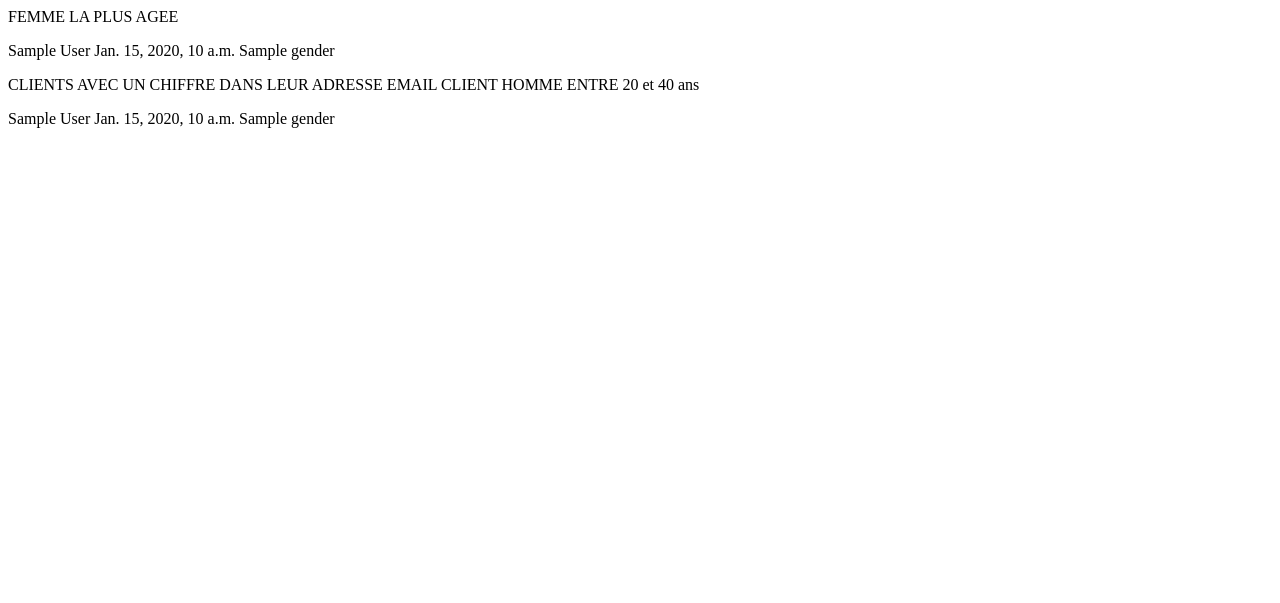
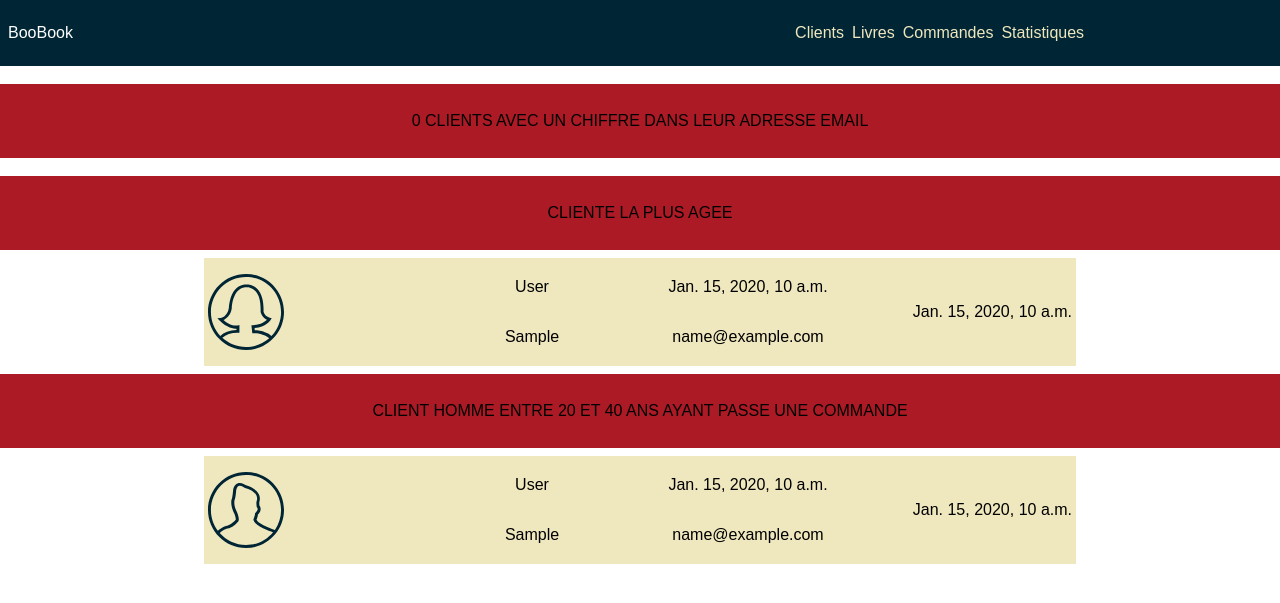
Before and after one commit to KevinPautonnier/mongoProject, a Django app: page /stats in a window 1280 px wide. Shown: the top 603 px of the page. Run offline with Django 3.2, Linux system fonts and the light colour scheme; tables that the repository leaves empty hold one stand-in row (values such as "Sample post"); a database or web service that is not in the repository returns one stand-in record (values such as "Sample title").

Commit message:
CSS de la page stat, plus ajout icon gender sur la page client

```diff
--- a/web_interface/templates/books.html
+++ b/web_interface/templates/books.html
@@ -4,7 +4,7 @@
 {% load getid %}
 <head>
     <meta charset="UTF-8">
-    <title>Title</title>
+    <title>Livres</title>
     <link rel="stylesheet" href="{% static 'css/style.css' %}"/>
 </head>
 <body>
--- a/web_interface/templates/stats.html
+++ b/web_interface/templates/stats.html
@@ -1,40 +1,91 @@
 <!DOCTYPE html>
 <html lang="fr">
+{% load static %}
 <head>
     <meta charset="UTF-8">
-    <title>Title</title>
+    <title>Statistiques</title>
+    <link rel="stylesheet" href="{% static 'css/style.css' %}"/>
 </head>
 <body>
+{% include 'static/header.html' %}
+<div>
+<br>
+</div>
+<div class="form-wrap">
+{{ mails }} CLIENTS AVEC UN CHIFFRE DANS LEUR ADRESSE EMAIL
+</div>
+<div>
+<br>
+</div>
+<div class="form-wrap">
+CLIENTE LA PLUS AGEE
+</div>
+
+<div class="books">
+    {% for femme in femmes %}
+        <div class="book">
+        <div class="info">
+            <img src="{% static  'images/Icon_femme.svg'%}">
+        </div>
+            <div class="info">
+                <p>
+                    {{ femme.last_name }}
+                </p>
+                <p>
+                    {{ femme.first_name }}
+                </p>
+            </div>
+            <div class="info">
+                <p>
+                    {{femme.birth_date}}
+                </p>
+                <p>
+                    {{ femme.email }}
+                </p>
+            </div>
+            <div class="info">
+                <p>
+                    {{ femme.registration_date }}
+                </p>
+            </div>
+
+        </div>
+    {% endfor %}
+</div>
 
 
-<div>
-FEMME LA PLUS AGEE
-    {% for femme in femmes %}
-        <p>
-            {{ femme.first_name }}
-            {{ femme.last_name }}
-            {{ femme.birth_date }}
-            {{ femme.gender }}
-        </p>
-    {% endfor %}
+<div class="form-wrap">
+CLIENT HOMME ENTRE 20 ET 40 ANS AYANT PASSE UNE COMMANDE
+</div>
+<div class="books">
+    {% for men in mens %}
+        <div class="book">
+        <div class="info">
+            <img src="{% static  'images/Icon_homme.svg'%}">
+        </div>
+            <div class="info">
+                <p>
+                    {{ men.last_name }}
+                </p>
+                <p>
+                    {{ men.first_name }}
+                </p>
+            </div>
+            <div class="info">
+                <p>
+                    {{men.birth_date}}
+                </p>
+                <p>
+                    {{ men.email }}
+                </p>
+            </div>
+            <div class="info">
+                <p>
+                    {{ men.registration_date }}
+                </p>
+            </div>
 
-CLIENTS AVEC UN CHIFFRE DANS LEUR ADRESSE EMAIL
-    {% for mail in mails %}
-        <p>
-            {{ mail.first_name }}
-            {{ mail.last_name }}
-            {{ mail.email }}
-        </p>
-    {% endfor %}
-
-CLIENT HOMME ENTRE 20 et 40 ans
-    {% for stat in stats %}
-        <p>
-            {{ stat.first_name }}
-            {{ stat.last_name }}
-            {{ stat.birth_date }}
-            {{ stat.gender }}
-        </p>
+        </div>
     {% endfor %}
 </div>
 
--- a/web_interface/views.py
+++ b/web_interface/views.py
@@ -74,25 +74,18 @@ def stats(request):  # Rendering a speficic order
     print "40"
     print quarante
 
-    client20to40 = clientsliste.find(
-        {'birth_date':{'$gt': (vingt), '$lt': (quarante)}}
-    )
+    clientaged = clientsliste.find({'birth_date': {'$gt': (quarante), '$lt': (vingt)}})
 
 
-
-    #Femme la plus agée
 
     oldestwomen = clientsliste.find({'gender': 'Female'}).sort('birth_date', pymongo.ASCENDING).limit(1)
 
     mailnumber = clientsliste.find()
-    test = 0
-    liste = []
-    print type(mailnumber)
+
+    listemail = 0
+
     for mail in mailnumber:
         if '0' in str(mail["email"]) or '1' in str(mail["email"]) or '2' in str(mail["email"]) or '3' in str(mail["email"]) or '4' in str(mail["email"]) or '5' in str(mail["email"]) or '6' in str(mail["email"]) or '7' in str(mail["email"]) or '8' in str(mail["email"]) or '9' in str(mail["email"]):
-            test = test + 1
-            liste.append(mail)
-        else:
-            print mail["email"]
-    print test
-    return TemplateResponse(request, 'stats.html', {"femmes": oldestwomen, "stats": client20to40, "mails": liste})
+            listemail = listemail +1
+
+    return TemplateResponse(request, 'stats.html', {"mens": clientaged, "femmes": oldestwomen, "mails": listemail})
```
Also changed, not shown: web_interface/templates/clients.html (+6 -2 lines).
